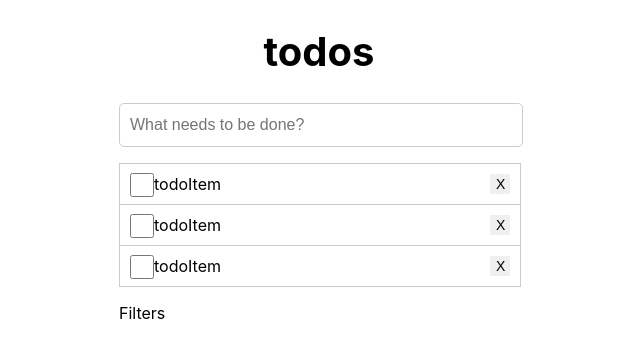
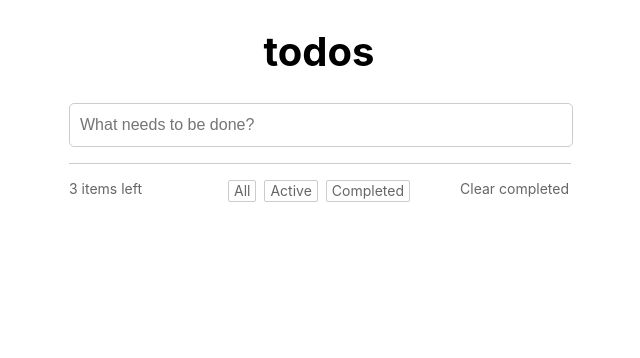
Before and after one commit to liuzizibeisen/reactTodos, a React (Create React App) app: page / in a window 1280 px wide. Shown: the top 358 px of the page, without its empty margins (321-961 px from the left). Built offline with nearby package versions, Linux system fonts and the light colour scheme.

Commit message:
feat: 添加 todo 功能

```diff
--- a/src/App.css
+++ b/src/App.css
@@ -1,5 +1,5 @@
 .App {
-  width: 400px;
+  width: 500px;
   margin: 0 auto;
 }
 .App h1 {
--- a/src/App.js
+++ b/src/App.js
@@ -1,19 +1,33 @@
 import React, { Component } from 'react';
-import logo from './logo.svg';
 import './App.css';
 import AddTodo from './components/addTodo/index'
 import TodoList from './components/todoList/index'
 import Filters from './components/filters/index'
 
 class App extends Component {
+  constructor (props) {
+    super(props)
+    this.state = {
+      todoList: [],
+      hasFilter: false
+    }
+  }
+  componentDidMount () {
+  }
+  onAddItem (newItem) {
+    this.state.todoList.push(newItem)
+    this.setState({
+      todoList: this.state.todoList
+    })
+  }
   render() {
     return (
       <div className="App">
         <h1>todos</h1>
         <div className="content">
-          <AddTodo />
-          <TodoList />
-          <Filters />
+          <AddTodo todoList={this.state.todoList} onAddItem={this.onAddItem.bind(this)}/>
+          <TodoList todoList={this.state.todoList} />
+          <Filters hasFilter={this.state.hasFilter}/>
         </div>
       </div>
     );
--- a/src/components/addTodo/index.css
+++ b/src/components/addTodo/index.css
@@ -1,5 +1,5 @@
 .addTodo input {
-  width: 390px;
+  width: 490px;
   height: 40px;
   line-height: 40px;
   border: 1px solid #ccc;
--- a/src/components/addTodo/index.js
+++ b/src/components/addTodo/index.js
@@ -2,10 +2,31 @@ import React, { Component } from 'react';
 import './index.css';
 
 class AddTodo extends Component {
+  constructor (props) {
+    super(props)
+    this.handleAddItem = this.handleAddItem.bind(this)
+  }
+  handleAddItem (e) {
+    if (e.keyCode === 13) {
+      let name = e.currentTarget.value
+      let id = 0
+      if(this.props.todoList.length > 0) {
+        id = this.props.todoList[this.props.todoList.length - 1].id + 1
+      }
+      let newItem = {
+        id: id,
+        name: name,
+        complete: false
+      }
+      debugger
+      e.currentTarget.value = ''
+      this.props.onAddItem && this.props.onAddItem(newItem)
+    }
+  }
   render() {
     return (
       <div className="addTodo">
-        <input type="text" placeholder="What needs to be done?" />
+        <input className="addText" type="text" placeholder="What needs to be done?" onKeyDown={this.handleAddItem} />
       </div>
     );
   }
--- a/src/components/filters/index.css
+++ b/src/components/filters/index.css
@@ -0,0 +1,28 @@
+.filterBox {
+  display: flex;
+  font-size: 14px;
+  color: #666;
+}
+.filterBox div{
+  display: inline-block;
+  flex: 1;
+}
+.filterBox .filters {
+  flex: 2;
+  text-align: center;
+}
+.clearCompleted {
+  text-align: right;
+}
+.filterBox .filters span {
+  display: inline-block;
+  height: 20px;
+  line-height: 20px;
+  padding: 0 5px;
+  border: 1px solid #ccc;
+  border-radius: 2px;
+  cursor: pointer;
+}
+.filterBox .filters span + span{
+  margin-left: 8px;
+}
--- a/src/components/filters/index.js
+++ b/src/components/filters/index.js
@@ -1,9 +1,21 @@
 import React, { Component } from 'react';
+import './index.css'
 class Filters extends Component {
   render() {
     return (
-      <div className="filters">
-        <p>Filters</p>
+      <div className="filterBox">
+        <div className="leftTodos">
+          <span>3 </span>
+          <span>items left</span>
+        </div>
+        <div className="filters">
+          <span>All</span>
+          <span>Active</span>
+          <span>Completed</span>
+        </div>
+        <div className="clearCompleted">
+          <span>Clear completed</span>
+        </div>
       </div>
     );
   }
--- a/src/components/todoItem/index.js
+++ b/src/components/todoItem/index.js
@@ -1,16 +1,16 @@
 import React, { Component } from 'react';
 import './index.css'
 
-class TodoList extends Component {
+class TodoItem extends Component {
   render() {
     return (
-      <div className="todoItem">
-        <input type="checkbox" />
-        <span className="label">todoItem</span>
-        <button className="delete">X</button>
-      </div>
+      <li className="todoItem">
+        <input type="checkbox" id={this.props.todoInfo.id}/>
+        <span className="label">{this.props.todoInfo.name}</span>
+        <button className="delete" id={this.props.todoInfo.id}>X</button>
+      </li>
     );
   }
 }
 
-export default TodoList;
+export default TodoItem;
--- a/src/components/todoList/index.css
+++ b/src/components/todoList/index.css
@@ -2,7 +2,7 @@
   padding: 0;
   border: 1px solid #ccc;
   border-bottom: 0;
-  width: 400px;
+  width: 500px;
 }
 .todoList li {
   list-style: none;
--- a/src/components/todoList/index.js
+++ b/src/components/todoList/index.js
@@ -1,21 +1,23 @@
 import React, { Component } from 'react';
 import TodoItem from '../todoItem/index'
 import './index.css'
+import { debug } from 'util';
 
 class TodoList extends Component {
+  constructor(props) {
+    super(props)
+    this.state = {
+      todoList: this.props.todoList
+    }
+  }
   render() {
+    let { todoList } = this.props
     return (
       <div className="todoList">
         <ul>
-          <li>
-            <TodoItem />
-          </li>
-          <li>
-            <TodoItem />
-          </li>
-          <li>
-            <TodoItem />
-          </li>
+          {todoList.map((item, index) =>
+            <TodoItem todoInfo={item} key={index} />
+          )}
         </ul>
       </div>
     );
--- a/src/index.js
+++ b/src/index.js
@@ -4,6 +4,8 @@ import './index.css';
 import Todos from './App';
 import * as serviceWorker from './serviceWorker';
 
-ReactDOM.render(<Todos />, document.getElementById('root'));
-
+ReactDOM.render(
+  <Todos />,
+  document.getElementById('root')
+)
 serviceWorker.unregister();
--- /dev/null
+++ b/webpack.config.js
@@ -0,0 +1,32 @@
+const path = require('path');
+const ProvidePlugin = require('webpack/lib/ProvidePlugin');
+
+module.exports = {
+  entry: './src/index.js', //相对路径
+  output: {
+      path: path.resolve(__dirname, 'build'), //打包文件的输出路径
+      filename: 'bundle.js' //打包文件名
+  },
+  mode: 'production',
+  plugins:[
+    new ProvidePlugin({
+      $:"jquery",
+      jQuery:"jquery",
+      "window.jQuery":"jquery"
+    })
+  ],
+  module: {
+    rules: [
+      {
+        test: /\.(js|jsx)$/,
+        use: {
+          loader: 'babel-loader',
+          options: {
+              presets: ['env', 'react'],
+          }
+        },
+        exclude: /node_modules/
+      }
+    ]
+  }
+}
```
Also changed, not shown: package.json (+8 -1 lines), 1 other file (tests, documents, lock files or other folders).
